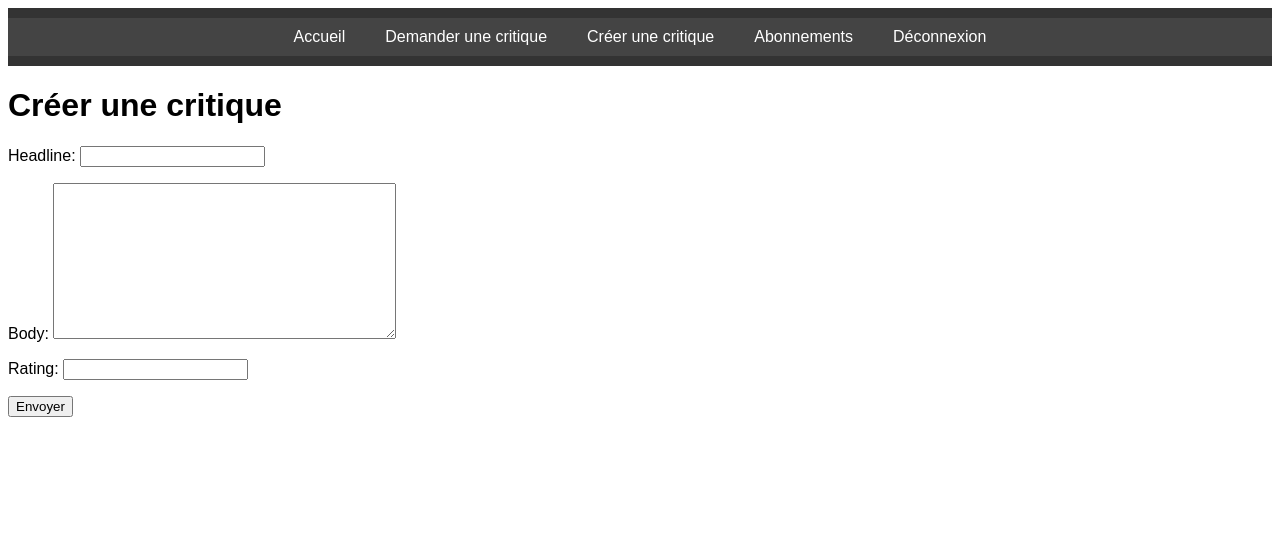
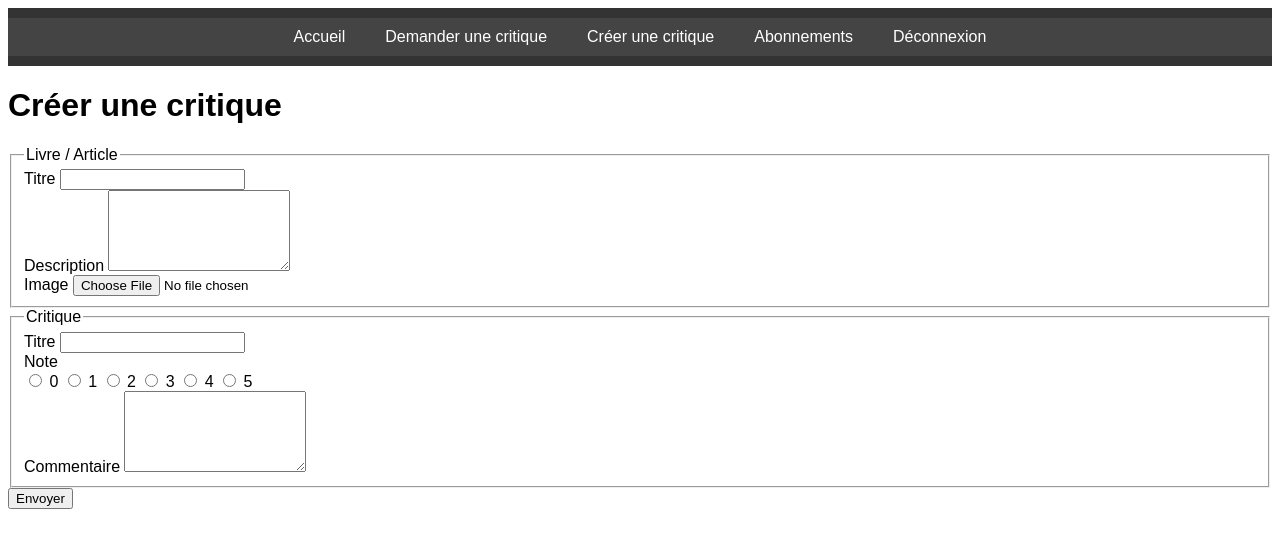
Before and after one commit to lorycarvajol/LC_P9_Lit_review, a Django app: page /create_review/ in a window 1280 px wide. Shown: the top 548 px of the page. Run offline with Django 5.2, Linux system fonts and the light colour scheme; the visitor is signed in with stand-in values (Sample User, id 1); some libraries are stand-ins or nearby versions.

Commit message:
review response ok

```diff
--- a/litreview/reviews/forms.py
+++ b/litreview/reviews/forms.py
@@ -11,4 +11,8 @@ class TicketForm(forms.ModelForm):
 class ReviewForm(forms.ModelForm):
     class Meta:
         model = Review
-        fields = ["headline", "body", "rating"]
+        fields = ["headline", "rating", "body"]
+
+    title = forms.CharField(max_length=128, required=True)
+    description = forms.CharField(widget=forms.Textarea, required=True)
+    image = forms.ImageField(required=False)
--- a/litreview/reviews/templates/reviews/create_review.html
+++ b/litreview/reviews/templates/reviews/create_review.html
@@ -4,9 +4,51 @@
 
 {% block content %}
 <h1>Créer une critique</h1>
-<form method="post">
+
+<form method="post" enctype="multipart/form-data">
     {% csrf_token %}
-    {{ form.as_p }}
-    <button type="submit">Envoyer</button>
+
+    <!-- Livre / Article -->
+    <fieldset>
+        <legend>Livre / Article</legend>
+        <div class="form-group">
+            <label for="id_title">Titre</label>
+            <input type="text" name="title" id="id_title" class="form-control" required>
+        </div>
+        <div class="form-group">
+            <label for="id_description">Description</label>
+            <textarea name="description" id="id_description" class="form-control" rows="5" required></textarea>
+        </div>
+        <div class="form-group">
+            <label for="id_image">Image</label>
+            <input type="file" name="image" id="id_image" class="form-control-file">
+        </div>
+    </fieldset>
+
+    <!-- Critique -->
+    <fieldset>
+        <legend>Critique</legend>
+        <div class="form-group">
+            <label for="id_headline">Titre</label>
+            <input type="text" name="headline" id="id_headline" class="form-control" required>
+        </div>
+        <div class="form-group">
+            <label for="id_rating">Note</label>
+            <div>
+                <label><input type="radio" name="rating" value="0"> 0</label>
+                <label><input type="radio" name="rating" value="1"> 1</label>
+                <label><input type="radio" name="rating" value="2"> 2</label>
+                <label><input type="radio" name="rating" value="3"> 3</label>
+                <label><input type="radio" name="rating" value="4"> 4</label>
+                <label><input type="radio" name="rating" value="5"> 5</label>
+            </div>
+        </div>
+        <div class="form-group">
+            <label for="id_body">Commentaire</label>
+            <textarea name="body" id="id_body" class="form-control" rows="5" required></textarea>
+        </div>
+    </fieldset>
+
+    <button type="submit" class="btn btn-primary">Envoyer</button>
 </form>
 {% endblock %}
--- a/litreview/reviews/views.py
+++ b/litreview/reviews/views.py
@@ -77,15 +77,26 @@ def create_ticket(request):
 @login_required
 def create_review(request):
     if request.method == "POST":
-        form = ReviewForm(request.POST)
-        if form.is_valid():
-            review = form.save(commit=False)
+        ticket_form = TicketForm(request.POST, request.FILES)
+        review_form = ReviewForm(request.POST)
+        if ticket_form.is_valid() and review_form.is_valid():
+            ticket = ticket_form.save(commit=False)
+            ticket.user = request.user
+            ticket.save()
+
+            review = review_form.save(commit=False)
             review.user = request.user
+            review.ticket = ticket
             review.save()
             return redirect("home")
     else:
-        form = ReviewForm()
-    return render(request, "reviews/create_review.html", {"form": form})
+        ticket_form = TicketForm()
+        review_form = ReviewForm()
+    return render(
+        request,
+        "reviews/create_review.html",
+        {"ticket_form": ticket_form, "review_form": review_form},
+    )
 
 
 @login_required
```
